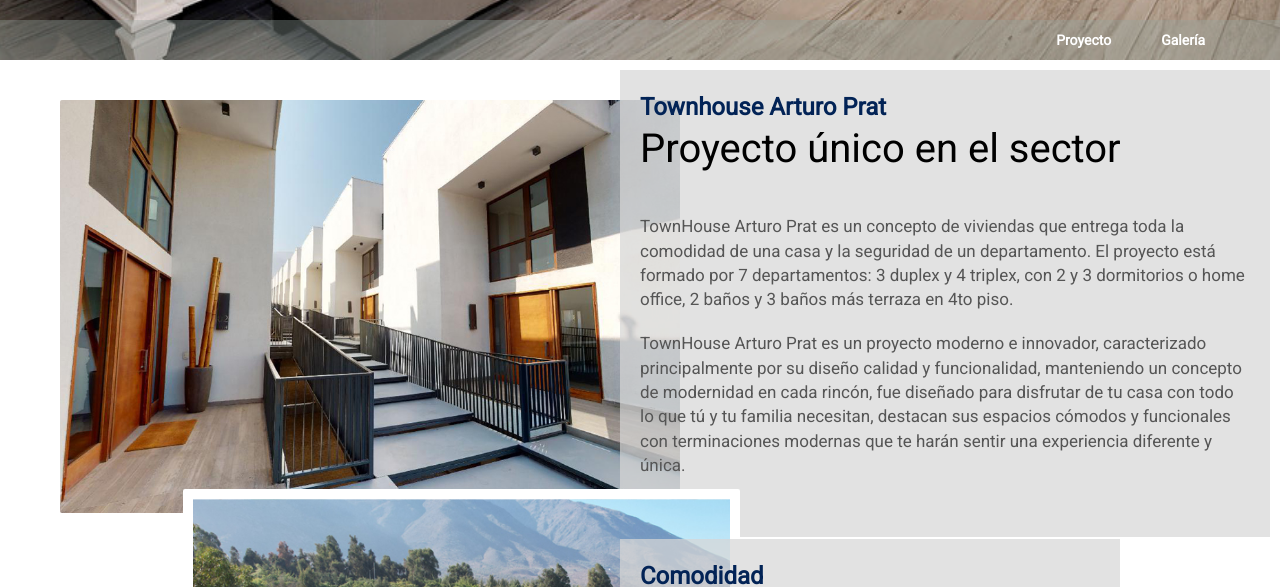
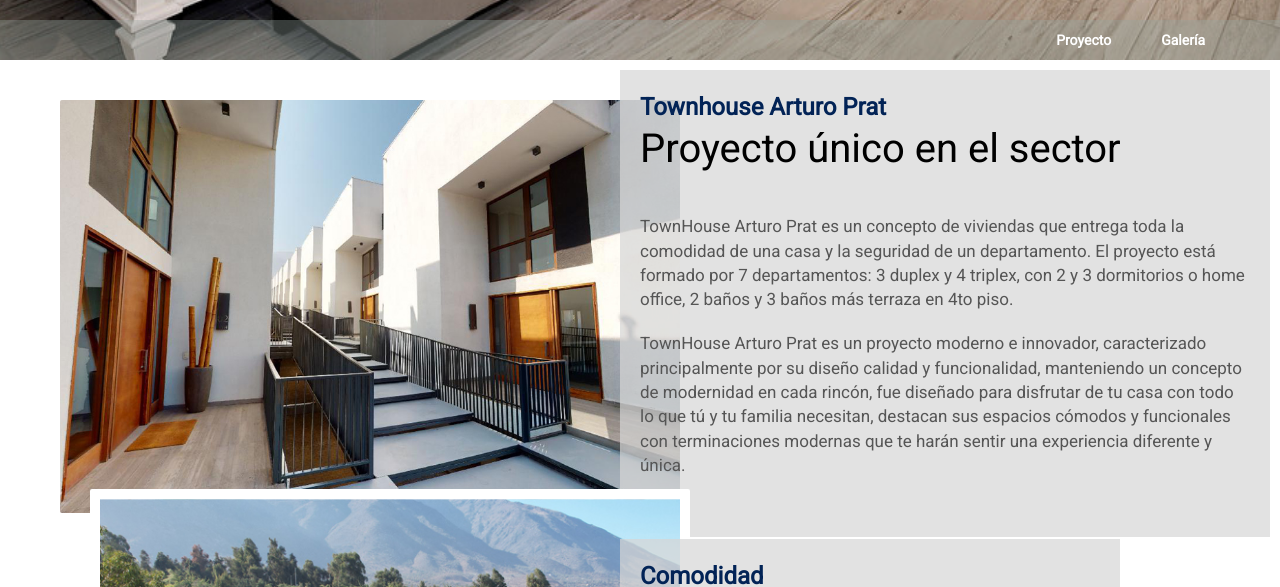
Before and after one commit to mixoO-O/arturo-prat-townhouse, a Next.js app: page / in a window 1280 px wide. Shown: the part 740-1327 px from the top of the page. Built offline with nearby package versions, Linux system fonts and the light colour scheme.

Commit message:
fix styles

```diff
--- a/components/Projects/Principal/Principal.module.scss
+++ b/components/Projects/Principal/Principal.module.scss
@@ -44,6 +44,7 @@
   padding: 20px;
   padding-bottom: 60px;
   margin-left: -20px;
+  max-height: 800px;
 
   & span {
     font-size: 1.5rem;
@@ -69,6 +70,10 @@
     color: #555;
   }
 
+  @media screen and (min-width: $desktop-size) {
+    max-height: 500px;
+  }
+
   @media screen and (max-width: $tablet-size) {
     margin-left: 0;
   }
--- a/components/Projects/Secondary/Secondary.module.scss
+++ b/components/Projects/Secondary/Secondary.module.scss
@@ -14,14 +14,13 @@
 
 .projectImage {
   padding: 30px 0 20px 80px;
-  margin-right: -100px;
+  margin-right: -50px;
   text-align: right;
 
   & img {
     background-color: #FFF;
     padding: 10px;
     max-width: 100%;
-    height: 90%;
     border-radius: 2px;
 
     @media screen and (max-width: $mobile-size) {
--- a/styles/vars.scss
+++ b/styles/vars.scss
@@ -8,5 +8,6 @@ $secondary-light-color: #A8C9EA;
 $tertiary-color: #DCE0EB;
 
 // Sizes
+$desktop-size: 1200px;
 $tablet-size: 900px;
 $mobile-size: 650px;
```
Also changed, not shown: public/dummies/logo1.png (added).
